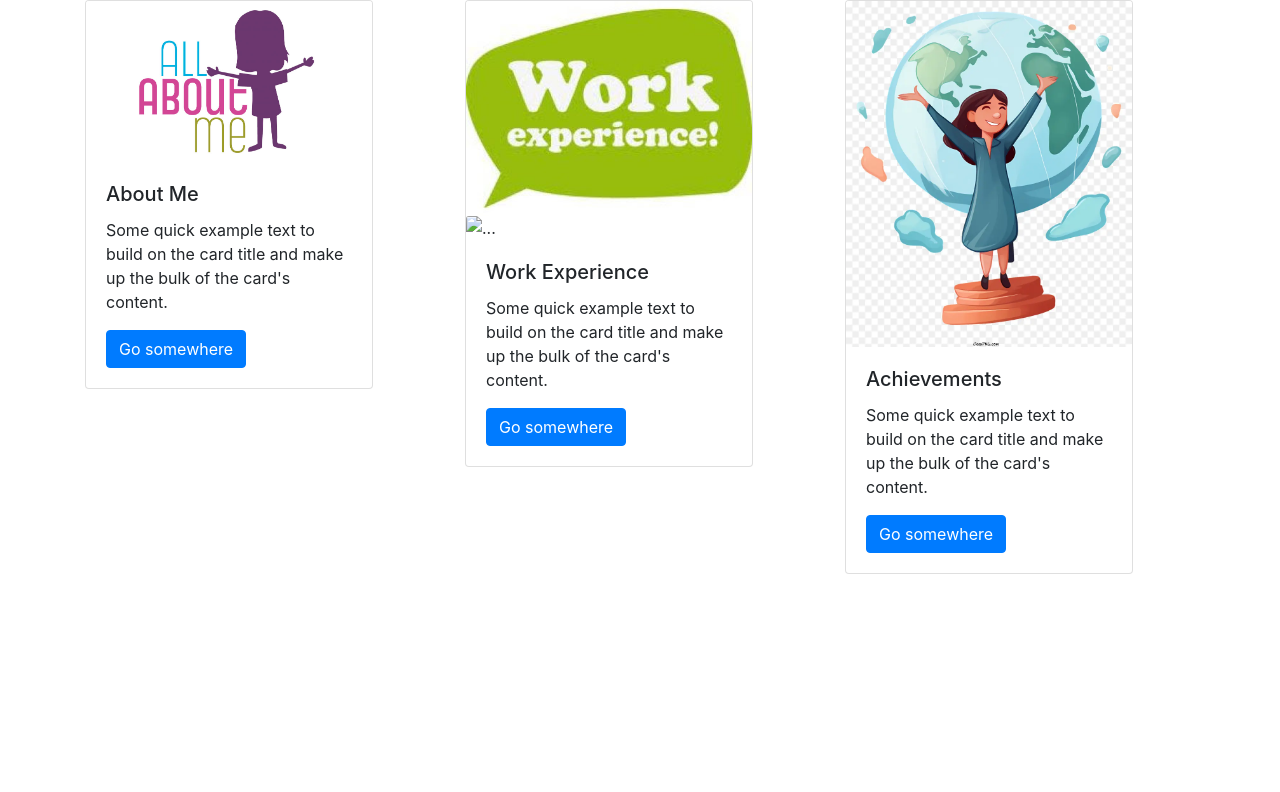
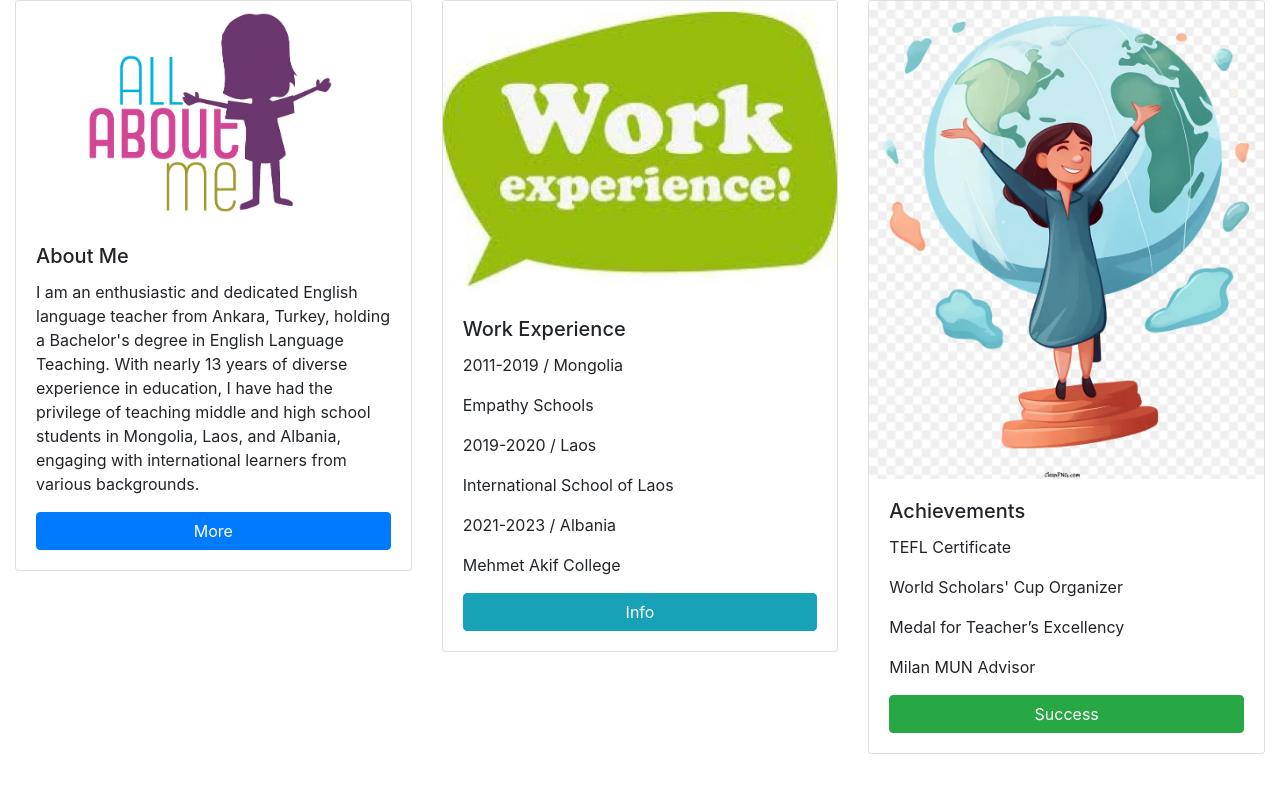
Before and after one commit to aycamervetohumcu/bootstrap-website, a plain HTML site: page index.html in a window 1280 px wide. Drawn offline with nearby package versions, Linux system fonts and the light colour scheme.

Commit message:
different button types are added

```diff
--- a/index.html
+++ b/index.html
@@ -5,38 +5,46 @@
     <meta name="viewport" content="width=device-width, initial-scale=1.0">
     <title>Bootstrap Page</title>
     <link rel="stylesheet" href="https://stackpath.bootstrapcdn.com/bootstrap/4.5.2/css/bootstrap.min.css" integrity="sha384-JcKb8q3iqJ61gNV9KGb8thSsNjpSL0n8PARn9HuZOnIxN0hoP+VmmDGMN5t9UJ0Z" crossorigin="anonymous">
+
 </head>
 <body>
-    <div class="container">
+    <div class="container-fluid">
         <div class="row">
-            <div class="col">
-                <div class="card" style="width: 18rem;">
-                    <img src="images/All-About-Me.jpeg" class="card-img-top" alt="about me">
-                    <div class="card-body">
+             <div class="col">
+                <div class="card">
+                    <img src="images/All-About-Me.jpeg" class="card-img-top" alt="about me" style="width: 100%; height: auto;"> <!-- Responsive image -->
+                    <div class="card-body d-flex flex-column">
                       <h5 class="card-title">About Me</h5>
-                      <p class="card-text">Some quick example text to build on the card title and make up the bulk of the card's content.</p>
-                      <a href="#" class="btn btn-primary">Go somewhere</a>
+                      <p class="card-text">I am an enthusiastic and dedicated English language teacher from Ankara, Turkey, holding a Bachelor's degree in English Language Teaching. With nearly 13 years of diverse experience in education, I have had the privilege of teaching middle and high school students in Mongolia, Laos, and Albania, engaging with international learners from various backgrounds.</p>
+                      <a href="#" class="btn btn-primary">More</a>
                     </div>
                   </div>
             </div>
             <div class="col">
-                <div class="card" style="width: 18rem;">
-                    <img src="images/work.jpeg" class="card-img-top" alt="work">
-                    <img src="resim1.jpg" class="card-img-top img-fluid" alt="...">
-                    <div class="card-body">
+                <div class="card">
+                    <img src="images/work.jpeg" class="card-img-top" alt="work" style="width: 100%; height: auto;"> <!-- Responsive image -->
+                    <div class="card-body d-flex flex-column">
                       <h5 class="card-title">Work Experience</h5>
-                      <p class="card-text">Some quick example text to build on the card title and make up the bulk of the card's content.</p>
-                      <a href="#" class="btn btn-primary">Go somewhere</a>
+                      <p class="card-text">2011-2019 / Mongolia</p>
+                      <p class="card-text">Empathy Schools</p>
+                      <p class="card-text">2019-2020 / Laos</p>
+                      <p class="card-text">International School of Laos</p>
+                      <p class="card-text">2021-2023 / Albania</p>
+                      <p class="card-text">Mehmet Akif College</p>
+                      <button type="button" class="btn btn-info">Info</button>
                     </div>
                   </div>
             </div>
             <div class="col">
-                <div class="card" style="width: 18rem;">
-                    <img src="images/success.webp" class="card-img-top" alt="success">
-                    <div class="card-body">
+                <div class="card">
+                    <img src="images/success.webp" class="card-img-top" alt="success" style="width: 100%; height: auto;"> <!-- Responsive image -->
+                    <div class="card-body d-flex flex-column">
                       <h5 class="card-title">Achievements</h5>
-                      <p class="card-text">Some quick example text to build on the card title and make up the bulk of the card's content.</p>
-                      <a href="#" class="btn btn-primary">Go somewhere</a>
+                      <p class="card-text">TEFL Certificate</p>
+                      <p class="card-text">World Scholars' Cup Organizer</p>
+                      <p class="card-text">Medal for Teacher’s Excellency</p>
+                      <p class="card-text">Milan MUN Advisor</p>
+                      <button type="button" class="btn btn-success">Success</button>
                     </div>
                   </div>
             </div>
```
Also changed, not shown: 1 other file.
